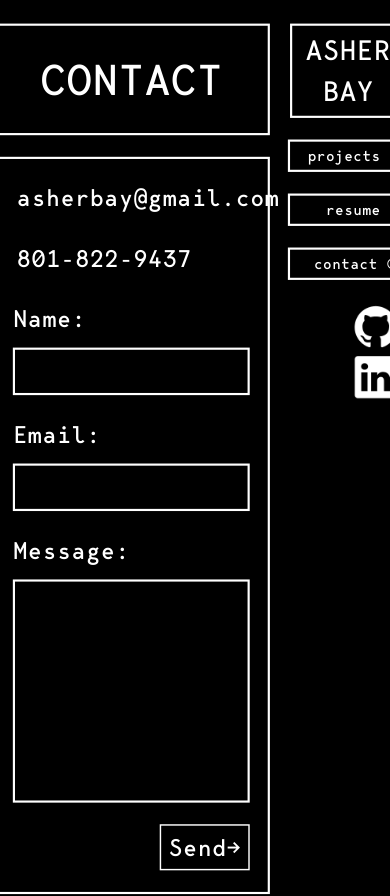
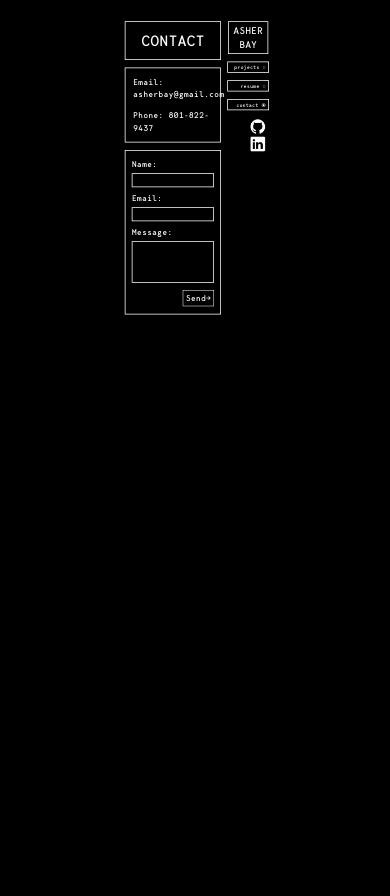
Before and after one commit to asherbay/portfolio_2022, a React (Create React App) app: page /contact in a window 390 px wide. Shown: the top 896 px of the page. Built offline with nearby package versions, Linux system fonts and the light colour scheme.

Commit message:
scaling content for mobile

```diff
--- a/public/index.html
+++ b/public/index.html
@@ -2,12 +2,12 @@
 <html lang="en">
   <head>
     <meta charset="utf-8" />
-    <link rel="icon" href="%PUBLIC_URL%/favicon.ico" />
+    <!-- <link rel="icon" href="%PUBLIC_URL%/favicon.ico" /> -->
     <meta name="viewport" content="width=device-width, initial-scale=1" />
     <meta name="theme-color" content="#000000" />
     <meta
-      name="description"
-      content="Web site created using create-react-app"
+      name="Asher Bay Portfolio"
+      content="Web developer portfolio for Asher Bay"
     />
     <link rel="apple-touch-icon" href="%PUBLIC_URL%/logo192.png" />
     <!--
@@ -24,7 +24,7 @@
       work correctly both with client-side routing and a non-root public URL.
       Learn how to configure a non-root public URL by running `npm run build`.
     -->
-    <title>React App</title>
+    <title>Asher Bay</title>
   </head>
   <body>
     <noscript>You need to enable JavaScript to run this app.</noscript>
--- a/src/App.js
+++ b/src/App.js
@@ -68,7 +68,7 @@ export default App;
 
 const Content = styled.div`
   transform-origin: top center;
-  transform: scale(72%);
+  transform: scale(${window.innerWidth<900 ? 25 : 64}%);
   background: ${styles.bgColor};
   vertical-align: super;
   display: flex;
--- a/src/Styles.js
+++ b/src/Styles.js
@@ -7,7 +7,7 @@ export const styles = {
         tag: 13,
     },
     imgWidth: 300,
-    sectionWidth: 50, //vw
+    sectionWidth: 60, //vw
     bgColor: "#000000",
     minContentWidth: 319
 }
--- a/src/components/Body.js
+++ b/src/components/Body.js
@@ -15,7 +15,7 @@ export default Body
 const Sect = styled.section`
     background-color: transparent;
     border: 3px solid white;
-    width: ${styles.sectionWidth}vw;
+    width: ${window.innerWidth<900 ? 80 : styles.sectionWidth}vw;
     padding: 30px;
     margin: 15px;
     color: white;
--- a/src/components/Header.js
+++ b/src/components/Header.js
@@ -37,7 +37,7 @@ const Banner = styled.section`
 
     color: white;
     border: 3px solid white;
-    width: ${styles.sectionWidth}vw;
+    width: ${window.innerWidth<900 ? 80 : styles.sectionWidth}vw;
     text-align: center;
 
     @media screen and (max-width: 1000px) {
--- a/src/components/Project.js
+++ b/src/components/Project.js
@@ -29,7 +29,7 @@ const Project = (props) => {
                     <a href={props.url} style={{textDecorationColor: "white", textUnderlineOffset: "5px"}} target="_blank"><p style={{marginTop: "0px", marginBottom: "0px", color: "white", }}>{props.name}</p></a>
                     <p style={{marginTop: "10px", }}>{props.children}</p>
 
-                    <section style={{display: "flex", gap: "10px", alignItems: "center", marginBottom: "0px", flexDirection: (size.width>720 ? "row" : "column")}}>
+                    <section style={{display: "flex", gap: "10px", alignItems: "center", marginBottom: "0px", flexDirection: (size.width>(window.innerWidth<900 ? 475 : 720) ? "row" : "column")}}>
                         <p style={{ marginTop: "0px", marginBottom: "0px", position: "relative"}}>Made <br/>with:</p>
                         {props.techTags && renderTechTags()}
                     </section>
--- a/src/pages/Contact.js
+++ b/src/pages/Contact.js
@@ -49,11 +49,14 @@ const Contact = () => {
     return (
         <section style={{display: 'flex', flexDirection: 'column', gap: "30px", position: "relative", }}>
         <Header y={5} >CONTACT</Header>
+            <Body y={-15} >
+                <p style={{marginTop: "0px",}}>Email: asherbay@gmail.com</p>
+                <p style={{marginBottom: "0px", }}>Phone: 801-822-9437</p>
+            </Body>
             <Body y={-15}>
                 {/* <p>Feel free to reach out via email, phone, or by sending a message below.</p> */}
                 {/* <p>Get in touch!</p>  */}
-                <p style={{marginTop: "0px"}}>asherbay@gmail.com</p>
-                <p>801-822-9437</p>
+
                 <form ref={form}>
                     <Field>Name: <Input name={"from_name"} placeholder={status==="not ready" ? "Name required" : ""} onChange={(e)=>{setMessName(e.target.value)}}/></Field>
 
@@ -75,9 +78,9 @@ const Input = styled.input`
     outline-width: 0;
     font-size: ${styles.fontSizes.body}pt;
     width: 100%;
-    padding-top: 10px;
-    padding-bottom: 10px;
-    margin-bottom: 30px;
+    padding-top: 5px;
+    padding-bottom: 5px;
+    margin-bottom: 20px;
     text-indent: 5pt;
     font-family: Bergen;
 `
@@ -88,7 +91,11 @@ const BigInput = styled.textarea`
     outline-width: 0;
     font-size: ${styles.fontSizes.body}pt;
     width: 100%;
-    height: 300px;
+    padding-top: 5px;
+    padding-bottom: 5px;
+
+    text-indent: 5pt;
+    height: 150px;
     resize: none;
     font-family: Bergen;
 `
@@ -96,7 +103,7 @@ const BigInput = styled.textarea`
 const Field = styled.section`
     display: flex;
     flex-direction: column;
-    gap: 15px;
+    gap: 10px;
     position: relative;
     left: -5px;
 
```
